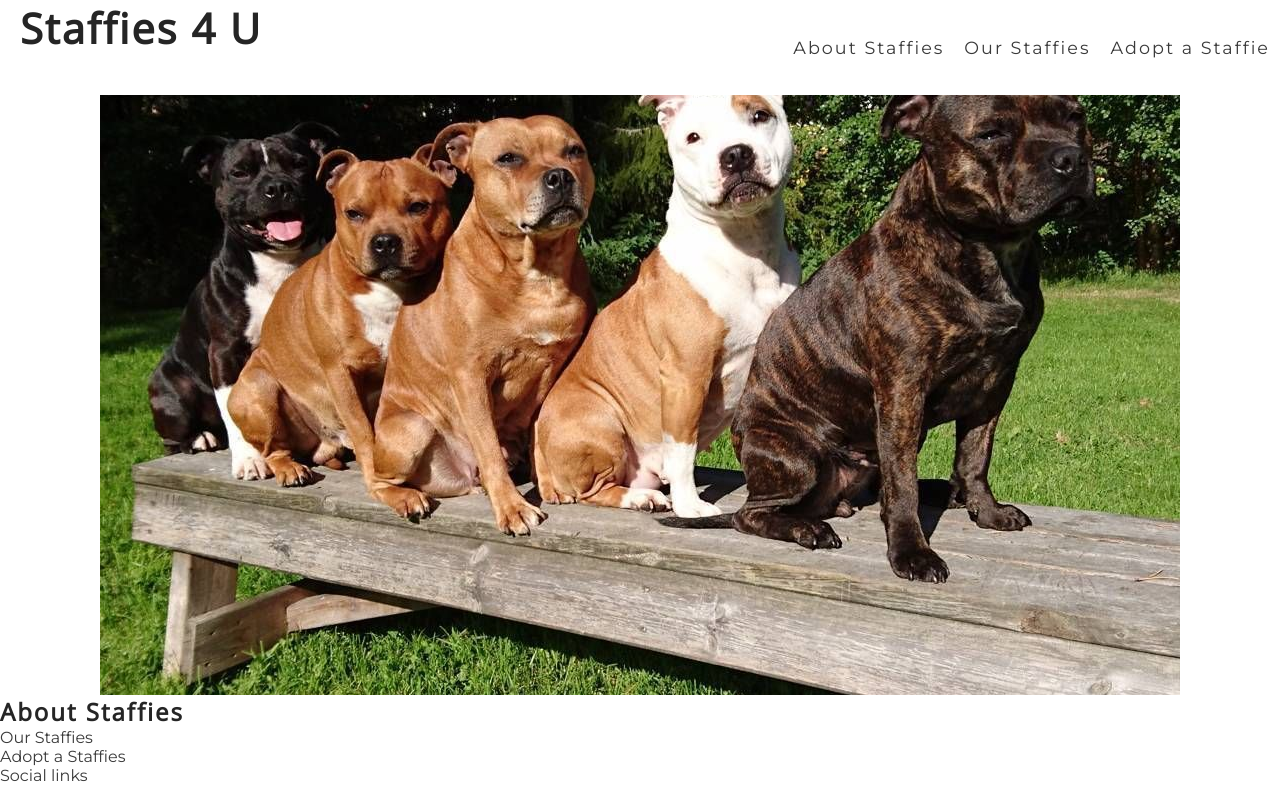
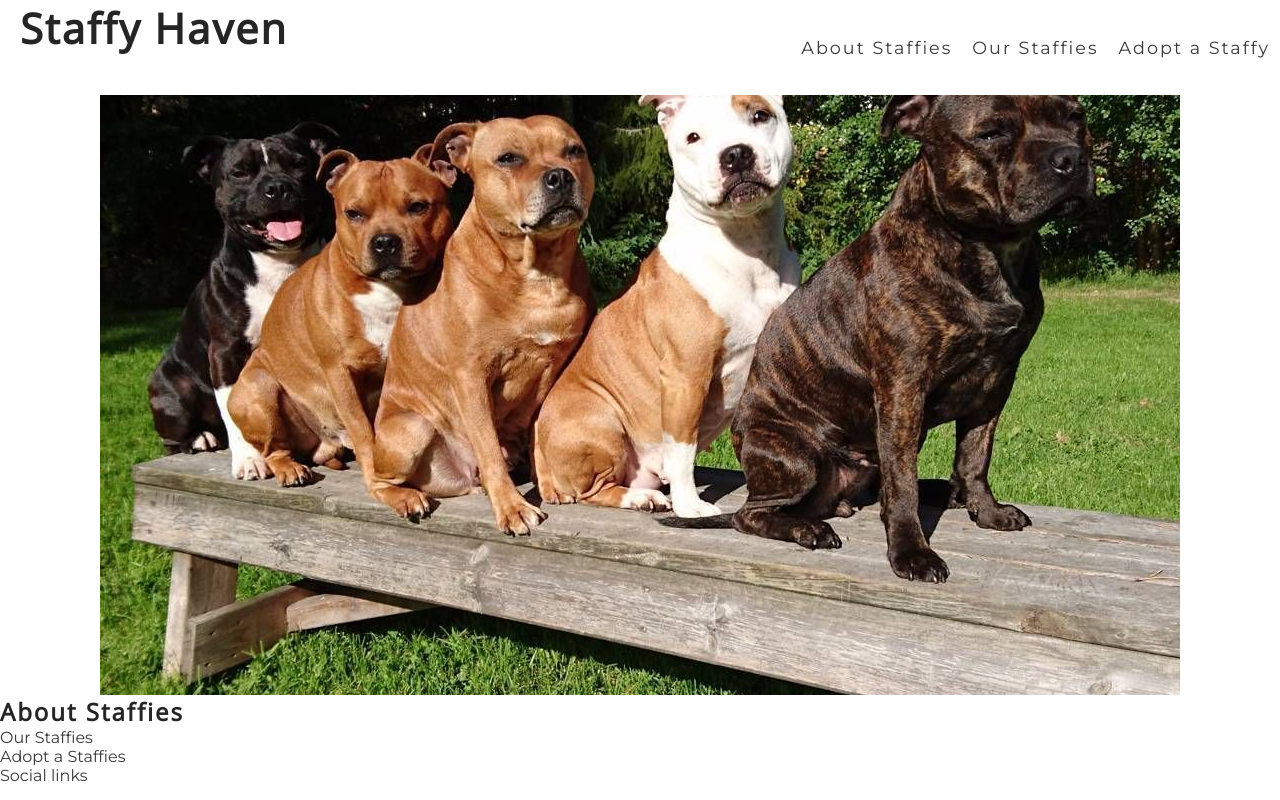
Before and after one commit to Hugh1996/Staffies4U-PP1, a plain HTML site: page index.html in a window 1280 px wide. Drawn offline with nearby package versions, Linux system fonts and the light colour scheme.

Commit message:
Amend website heading

```diff
--- a/index.html
+++ b/index.html
@@ -12,14 +12,14 @@
     <link rel="preconnect" href="https://fonts.gstatic.com" crossorigin>
     <link href="https://fonts.googleapis.com/css2?family=Montserrat&family=Open+Sans&display=swap" rel="stylesheet">
     <link rel="stylesheet" href="assets/css/style.css">
-    <title>Staffies 4 U</title>
+    <title>Staffy Haven</title>
 </head>
 
 <body>
     <nav id="nav-headings">
         <ul>
             <li>
-                <a href="index.html">Adopt a Staffie</a>
+                <a href="index.html">Adopt a Staffy</a>
             </li>
             <li>
                 <a href="index.html">Our Staffies</a>
@@ -31,7 +31,7 @@
     </nav>
     <header>
         <a href="index.html">
-            <h1 id="main-heading">Staffies 4 U</h1>
+            <h1 id="main-heading">Staffy Haven</h1>
         </a>
     </header>
     <section>
```
